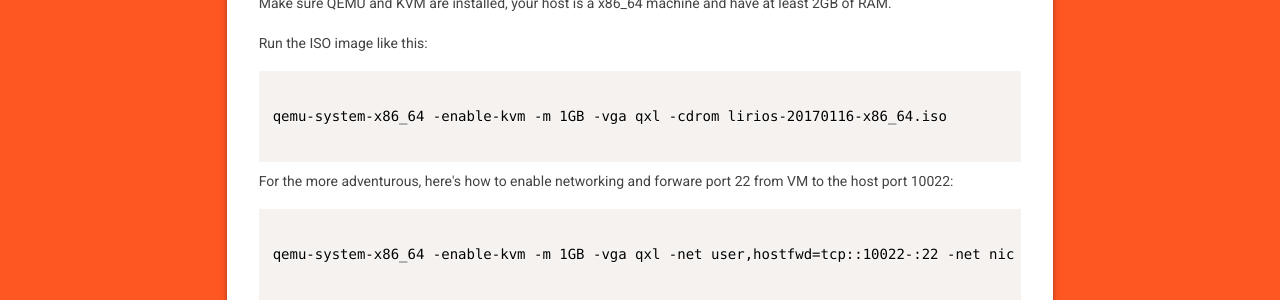
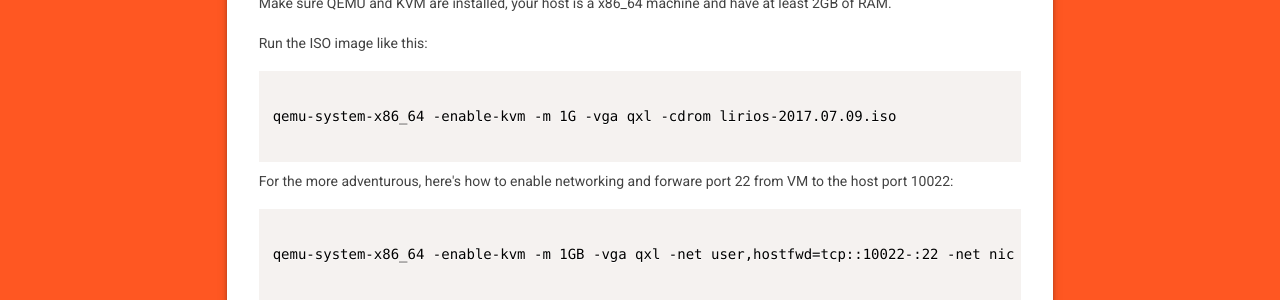
Before and after one commit to lirios/lirios.github.io, a Jekyll site: the page built from download/virtual-machine.html, in a window 1280 px wide. Shown: the part 333-633 px from the top of the page. Built offline with Jekyll 4.4.1, drawn with Linux system fonts in a browser that asks for light colours; nearby versions of some CDN libraries; some web fonts are replaced.

Commit message:
Correct -m parameter value
Bump example file to latest nightly version number .

```diff
--- a/download/virtual-machine.html
+++ b/download/virtual-machine.html
@@ -17,7 +17,7 @@
 
 <pre class="language-bash">
     <code class="language-bash">
-qemu-system-x86_64 -enable-kvm -m 1GB -vga qxl -cdrom lirios-20170116-x86_64.iso
+qemu-system-x86_64 -enable-kvm -m 1G -vga qxl -cdrom lirios-2017.07.09.iso
     </code>
 </pre>
 
```
